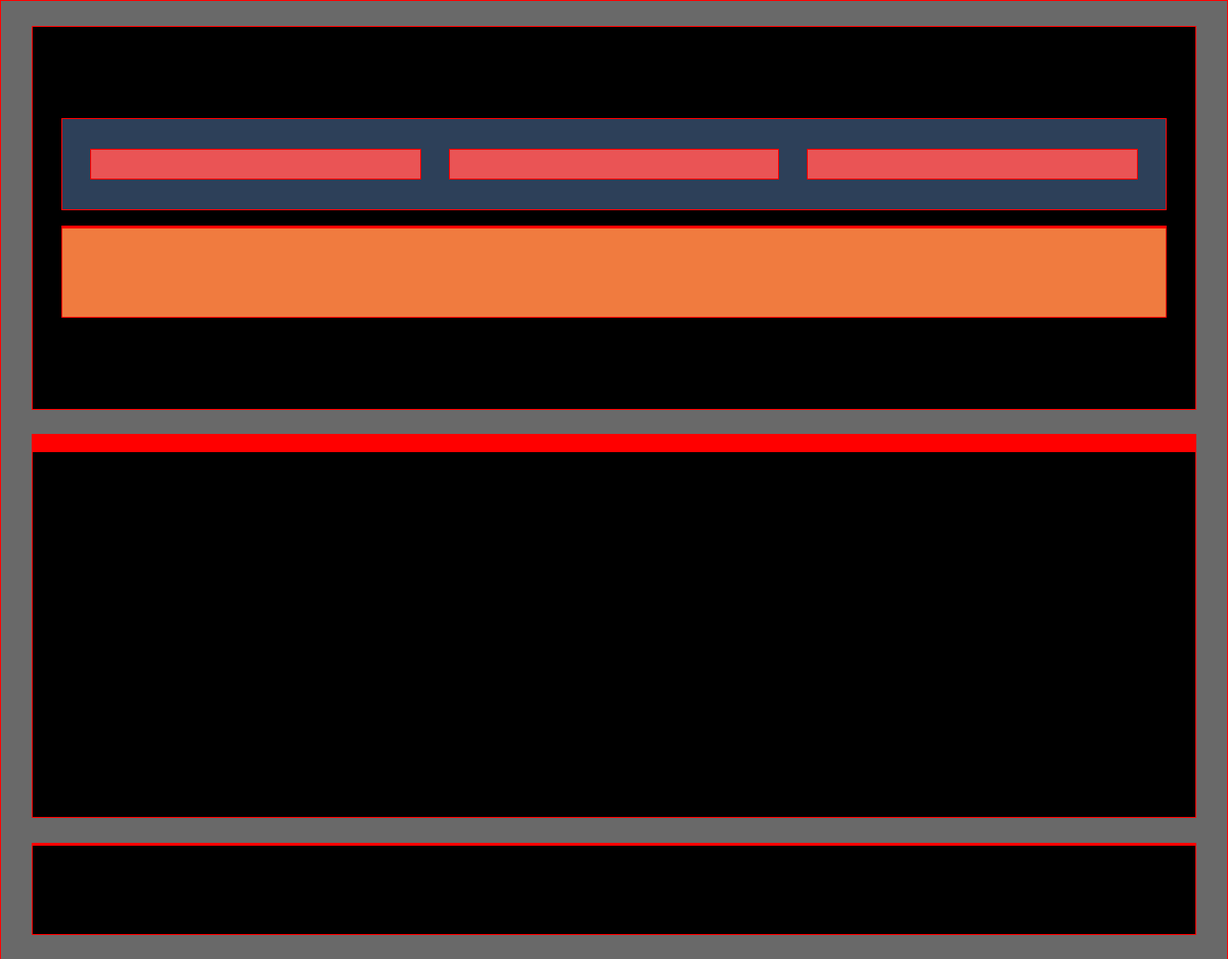
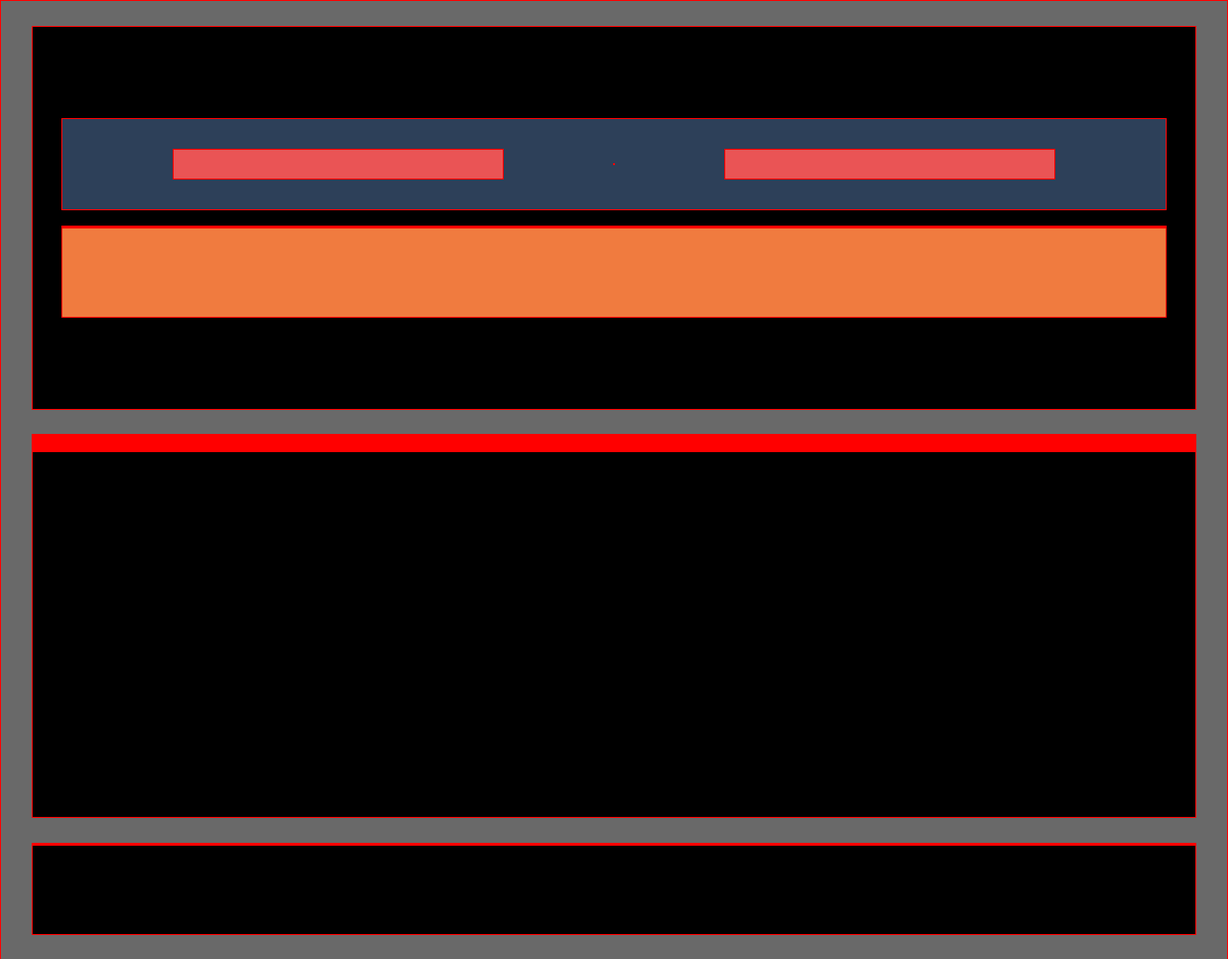
Before and after one commit to MinervaLong/example-flexbox_BEM, a plain HTML site: page index.html in a window 1280 px wide. Shown: the whole page at 96% size. Drawn offline with Linux system fonts and the light colour scheme.

Commit message:
Change middle item class of topBox__r1

```diff
--- a/index.html
+++ b/index.html
@@ -13,7 +13,7 @@
         <div class="topBox topBox--color">
             <div class="topBox__r1 topBox__r1--color">
                 <div class="topBox__r1Item topBox__r1Item--color"></div>
-                <div class="topBox__r1Item topBox__r1Item--color"></div>
+                <div class="topBox__r1ItemM topBox__r1Item--color"></div>
                 <div class="topBox__r1Item topBox__r1Item--color"></div>
             </div>
             <div class="topBox__r2 topBox__r2--color">
```
